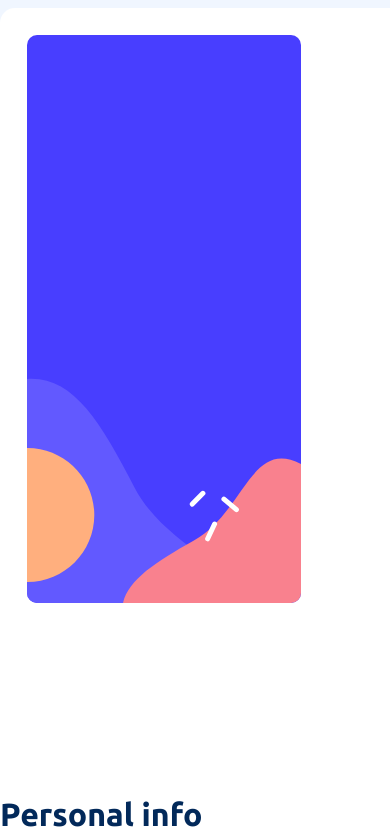
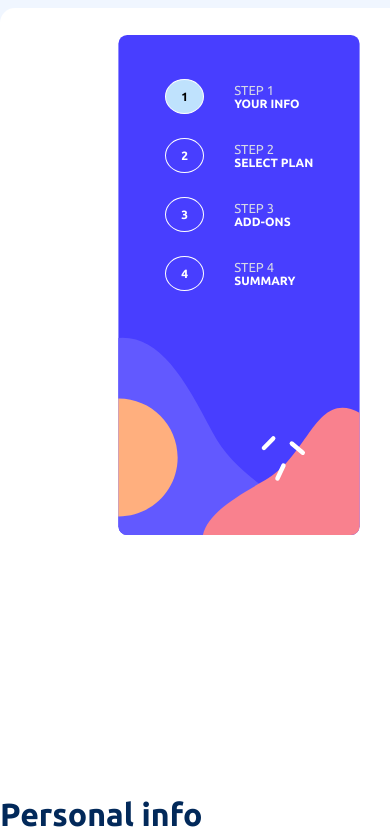
Before and after one commit to ArthurVRoost/ProjetState, a React (Vite) app: page / in a window 390 px wide. Shown: the top 838 px of the page. Built offline with nearby package versions, Linux system fonts and the light colour scheme.

Commit message:
responsive card

```diff
--- a/src/Components/card/card.css
+++ b/src/Components/card/card.css
@@ -42,3 +42,18 @@
     padding: 0;
     font-weight: bold;
 }
+
+@media (max-width: 576px) {
+    .divCardP{
+        margin-left: 10%;
+    }
+    .cardImg{
+        height: 500px;
+        width: 250px;
+    }
+    .divCard1{
+        margin-top: -60%;
+        margin-left: -10%;
+        font-size: 12px;
+    }
+}
```
